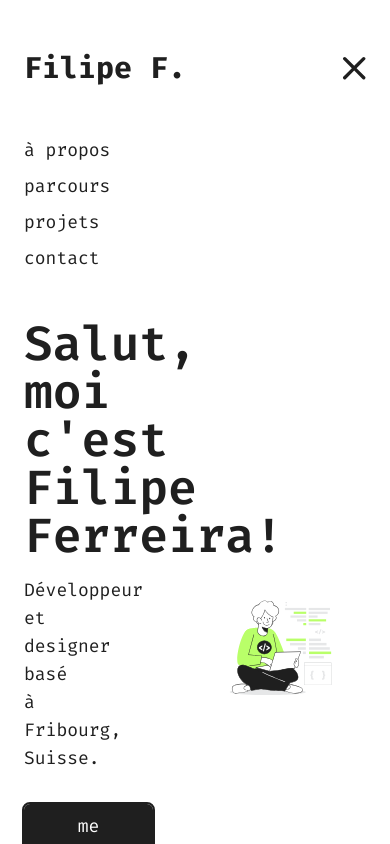
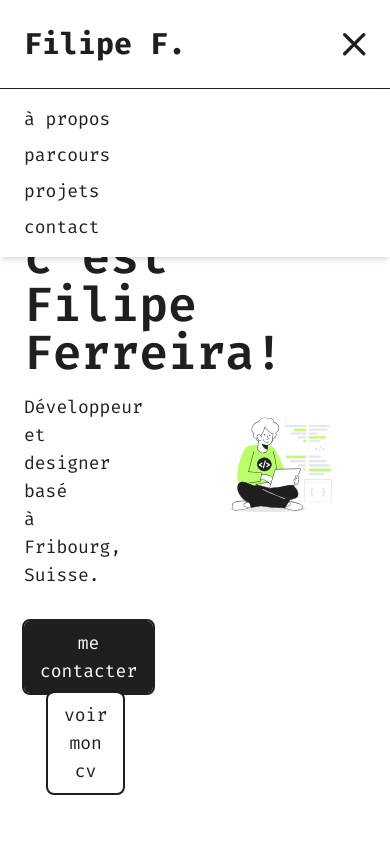
Before and after one commit to maiscommentz/portfolio-2025, a Vue app: page / in a window 390 px wide. Both pictures are taken after a click on the button 350 px from the left and 64 px from the top of the page. Shown: the top 844 px of the page. Built offline with nearby package versions, Linux system fonts and the light colour scheme; what vue3-marquee would draw is missing.

Commit message:
💄 Update header styles and layout

```diff
--- a/src/components/Header.vue
+++ b/src/components/Header.vue
@@ -1,6 +1,6 @@
 <template>
     <header>
-      <nav class="container mx-auto flex justify-between items-center py-12 px-6">
+      <nav class="container mx-auto flex justify-between items-center py-6 md:py-12 px-6">
         <div class="text-3xl font-bold">
           <RouterLink to="/">Filipe F.</RouterLink>
         </div>
@@ -39,7 +39,9 @@
         </ul>
       </nav>
 
-      <!-- Mobile Menu (visible when burger menu is clicked) -->
+      <hr class="md:hidden border-t border-cBlack" />
+
+      <!-- Mobile Menu -->
       <transition
         enter-active-class="transition duration-200 ease-out"
         enter-from-class="transform opacity-0 -translate-y-2"
@@ -48,7 +50,7 @@
         leave-from-class="transform opacity-100 translate-y-0"
         leave-to-class="transform opacity-0 -translate-y-2"
       >
-        <div v-if="isMenuOpen" class="md:hidden container mx-auto items-center px-6">
+        <div v-if="isMenuOpen" class="absolute md:hidden container mx-auto items-center px-6 z-100 bg-cWhite shadow-md py-4">
           <ul class="flex flex-col space-y-2">
             <li><RouterLink to="/about">à propos</RouterLink></li>
             <li><RouterLink to="/career">parcours</RouterLink></li>
```
